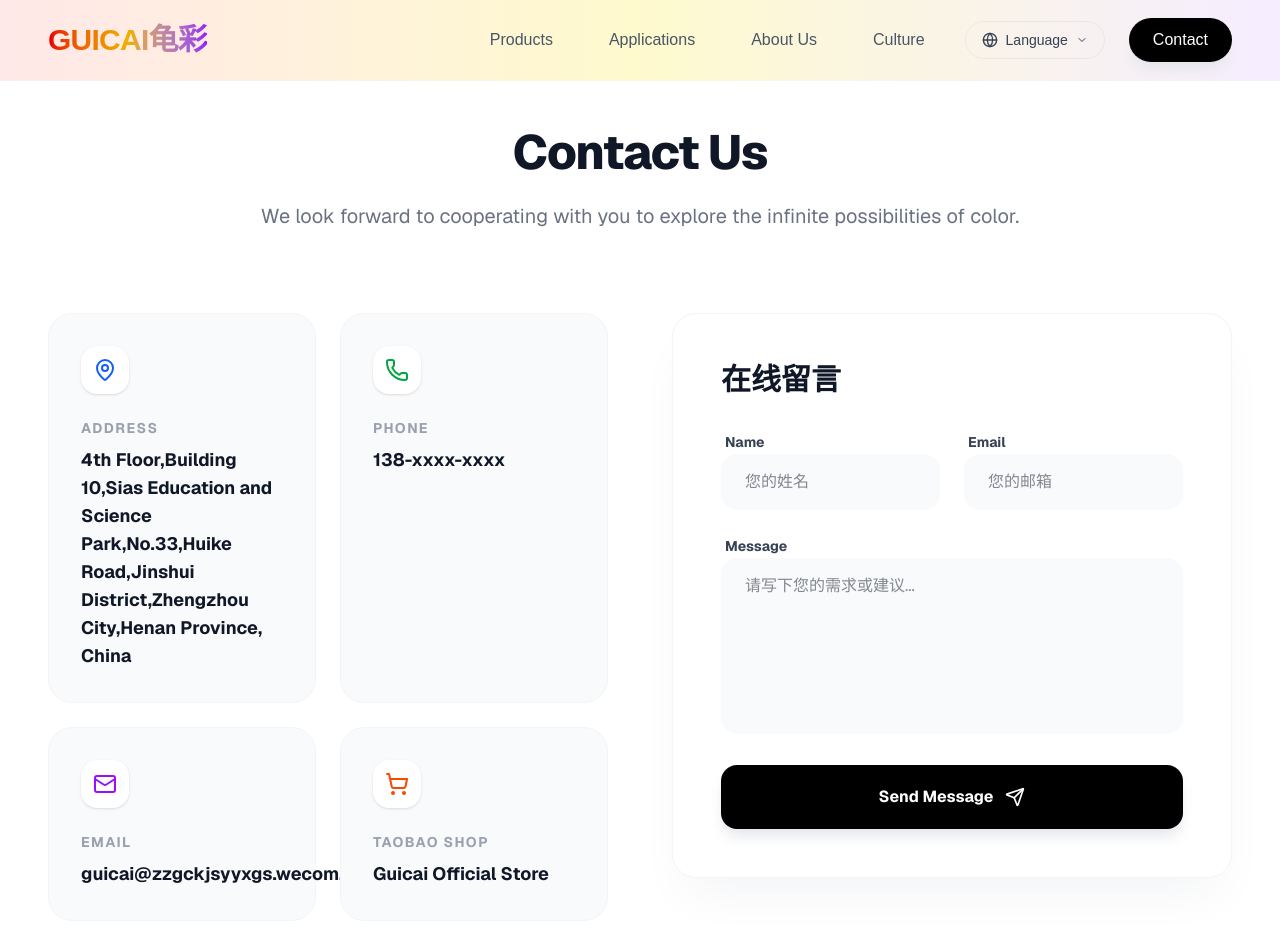
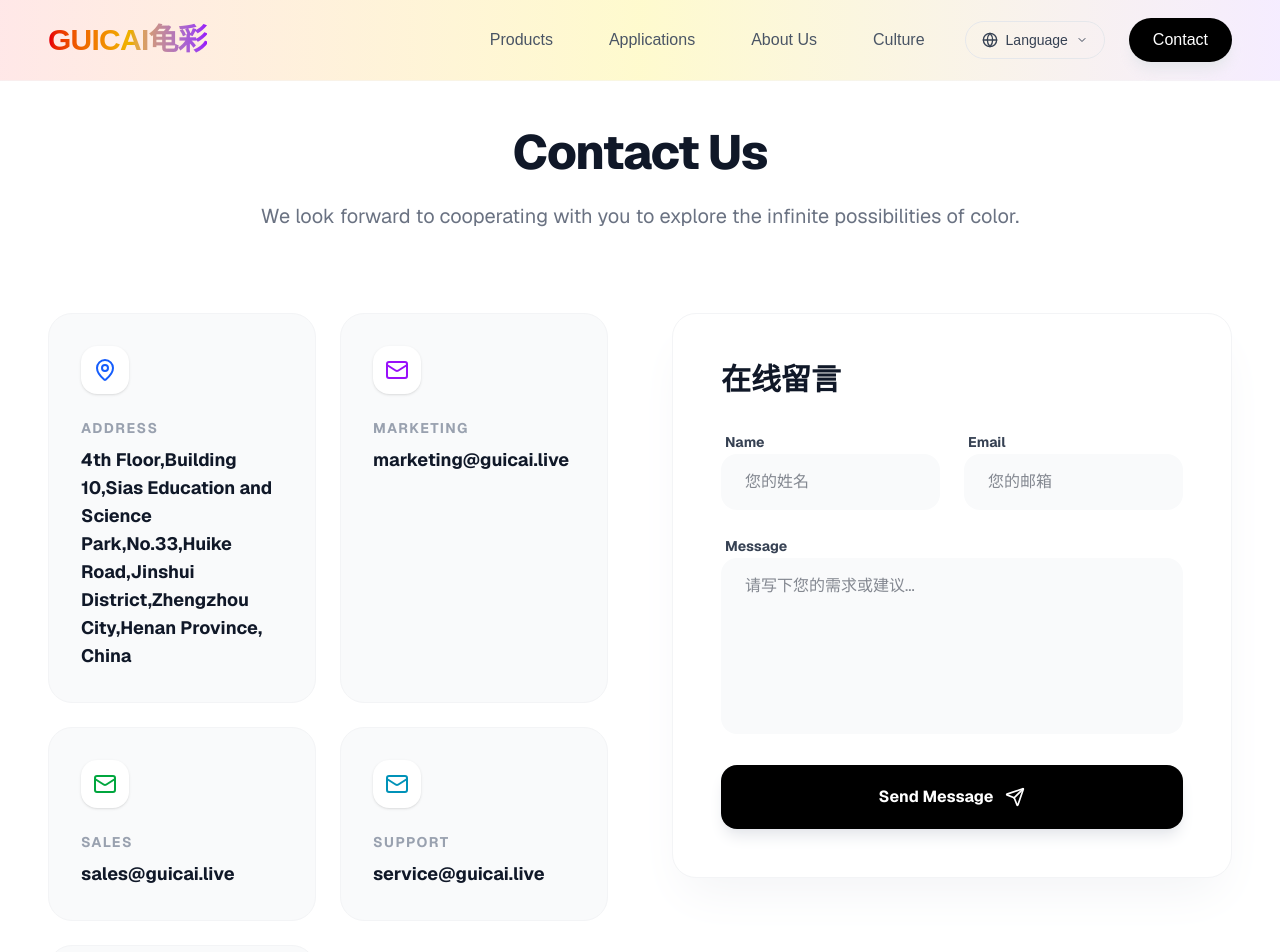
Before and after one commit to zinc6666/guicai-website, a Next.js app: page /en/contact in a window 1280 px wide. Shown: the top 952 px of the page. Built offline with nearby package versions, Linux system fonts and the light colour scheme; grey boxes are pictures that could not be loaded.

Commit message:
Update homepage poster English text and company description

```diff
--- a/messages/en.json
+++ b/messages/en.json
@@ -21,13 +21,17 @@
         "title": "Address",
         "value": "4th Floor,Building 10,Sias Education and Science Park,No.33,Huike    Road,Jinshui District,Zhengzhou City,Henan Province, China"
       },
-      "phone": {
-        "title": "Phone",
-        "value": "138-xxxx-xxxx"
+      "marketing": {
+        "title": "Marketing",
+        "value": "marketing@guicai.live"
       },
-      "email": {
-        "title": "Email",
-        "value": "guicai@zzgckjsyyxgs.wecom.work"
+      "sales": {
+        "title": "Sales",
+        "value": "sales@guicai.live"
+      },
+      "service": {
+        "title": "Support",
+        "value": "service@guicai.live"
       },
       "taobao": {
         "title": "Taobao Shop",
--- a/messages/zh.json
+++ b/messages/zh.json
@@ -21,13 +21,17 @@
         "title": "公司地址",
         "value": "中国河南省郑州市金水区慧科路 33 号西亚斯科教产业园 10 号楼 4 层"
       },
-      "phone": {
-        "title": "合作邮箱",
-        "value": "marketing@guicai.com"
+      "marketing": {
+        "title": "市场合作",
+        "value": "marketing@guicai.live"
       },
-      "email": {
-        "title": "电子邮箱",
-        "value": "guicai@zzgckjsyyxgs.wecom.work"
+      "sales": {
+        "title": "销售咨询",
+        "value": "sales@guicai.live"
+      },
+      "service": {
+        "title": "技术支持",
+        "value": "service@guicai.live"
       },
       "taobao": {
         "title": "淘宝店铺",
--- a/src/app/[locale]/contact/page.tsx
+++ b/src/app/[locale]/contact/page.tsx
@@ -60,14 +60,19 @@ export default function ContactPage() {
       value: t('contact.info.address.value'),
     },
     {
-      icon: <Phone className="w-6 h-6 text-green-600" />,
-      title: t('contact.info.phone.title'),
-      value: t('contact.info.phone.value'),
+      icon: <Mail className="w-6 h-6 text-purple-600" />,
+      title: t('contact.info.marketing.title'),
+      value: t('contact.info.marketing.value'),
     },
     {
-      icon: <Mail className="w-6 h-6 text-purple-600" />,
-      title: t('contact.info.email.title'),
-      value: t('contact.info.email.value'),
+      icon: <Mail className="w-6 h-6 text-green-600" />,
+      title: t('contact.info.sales.title'),
+      value: t('contact.info.sales.value'),
+    },
+    {
+      icon: <Mail className="w-6 h-6 text-cyan-600" />,
+      title: t('contact.info.service.title'),
+      value: t('contact.info.service.value'),
     },
     {
       icon: <ShoppingCart className="w-6 h-6 text-orange-600" />,
```
